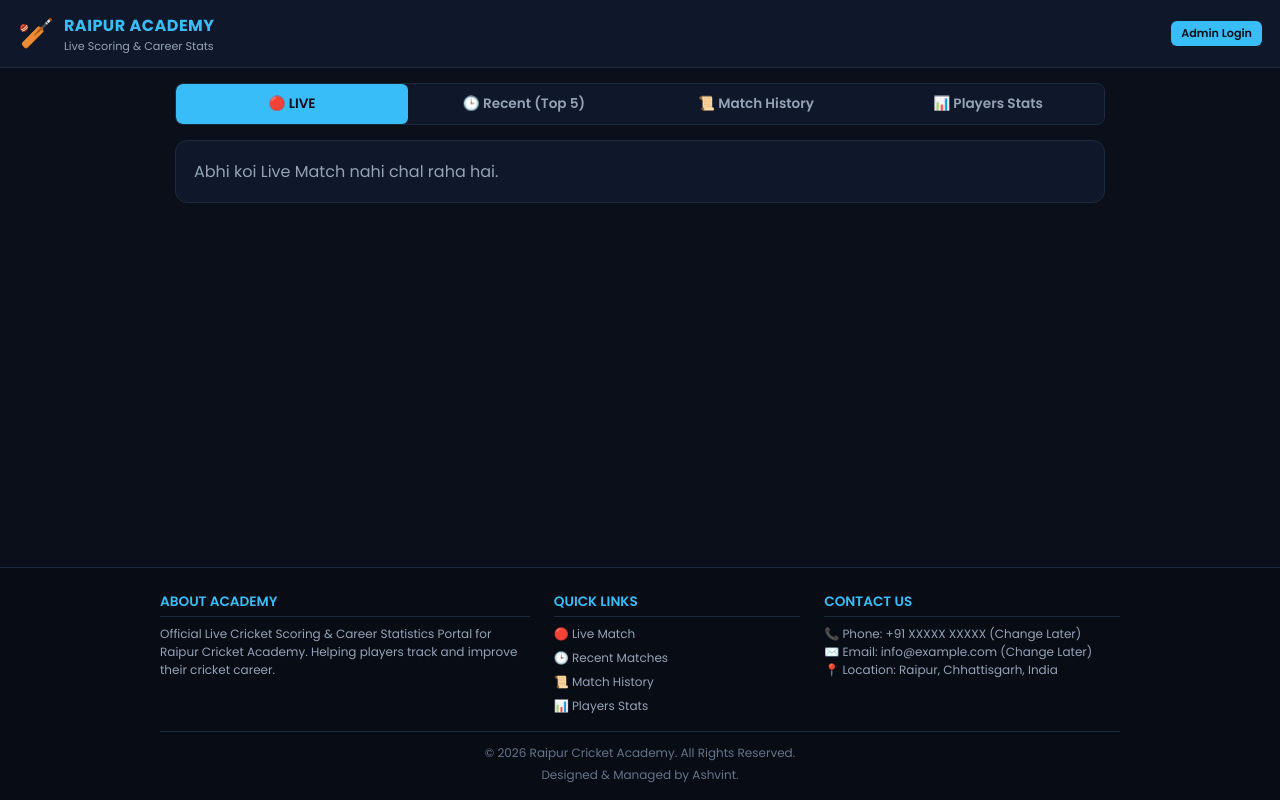
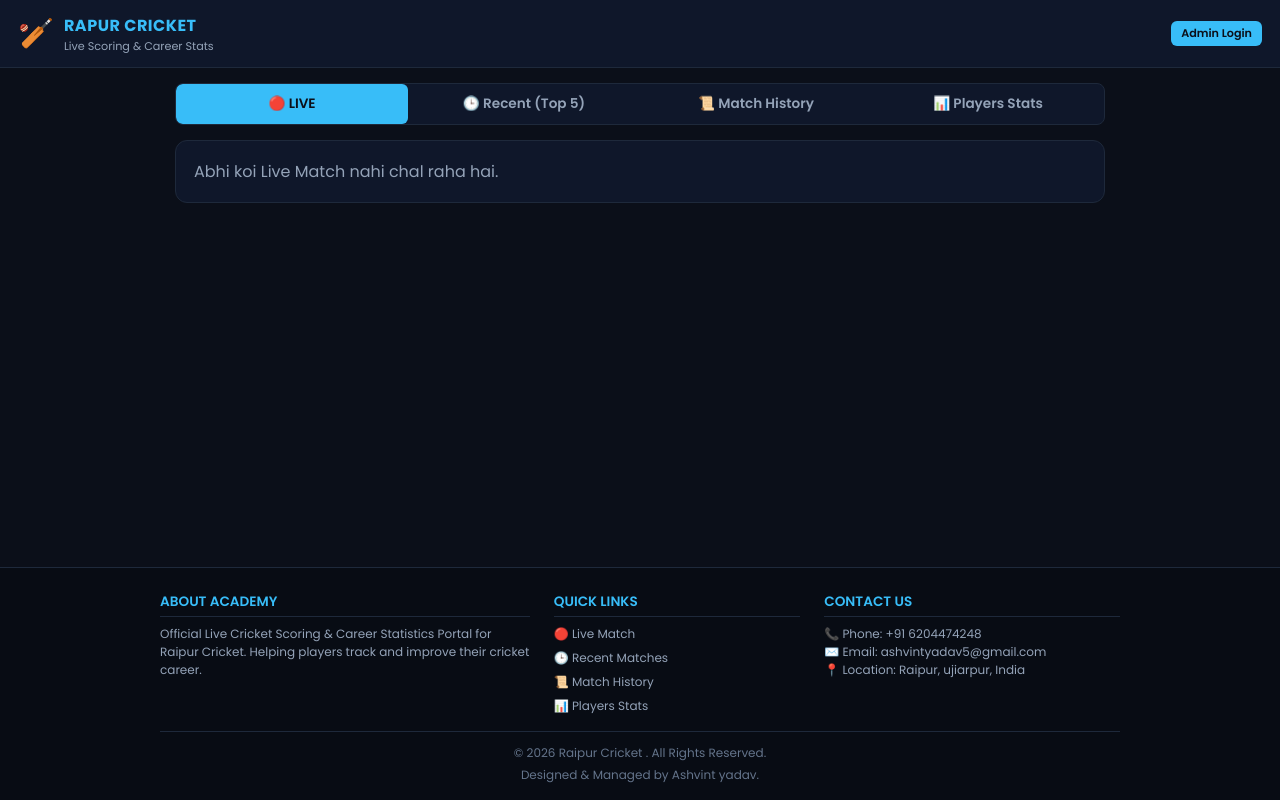
Before and after one commit to cricket-raipur/live, a plain HTML site: page index.html in a window 1280 px wide. Drawn offline with nearby package versions, Linux system fonts and the light colour scheme; no server answers.

Commit message:
Update index.html

```diff
--- a/index.html
+++ b/index.html
@@ -3,7 +3,7 @@
 <head>
   <meta charset="UTF-8">
   <meta name="viewport" content="width=device-width, initial-scale=1.0">
-  <title>Academy Live Scoring</title>
+  <title>Cricket Live Scoring</title>
   <link rel="stylesheet" href="style.css">
   <!-- Google Font & Icons -->
   <link rel="preconnect" href="https://fonts.googleapis.com">
@@ -19,7 +19,7 @@
     <div class="nav-brand" onclick="goHome()">
       <span class="brand-logo">🏏</span>
       <div>
-        <h1>RAIPUR ACADEMY</h1>
+        <h1>RAPUR CRICKET</h1>
         <p>Live Scoring & Career Stats</p>
       </div>
     </div>
@@ -123,7 +123,7 @@
     <div class="footer-grid">
       <div class="footer-section">
         <h4>ABOUT ACADEMY</h4>
-        <p>Official Live Cricket Scoring & Career Statistics Portal for Raipur Cricket Academy. Helping players track and improve their cricket career.</p>
+        <p>Official Live Cricket Scoring & Career Statistics Portal for Raipur Cricket. Helping players track and improve their cricket career.</p>
       </div>
       <div class="footer-section">
         <h4>QUICK LINKS</h4>
@@ -136,14 +136,14 @@
       </div>
       <div class="footer-section">
         <h4>CONTACT US</h4>
-        <p>📞 Phone: +91 XXXXX XXXXX (Change Later)</p>
-        <p>✉️ Email: info@example.com (Change Later)</p>
-        <p>📍 Location: Raipur, Chhattisgarh, India</p>
+        <p>📞 Phone: +91 6204474248</p>
+        <p>✉️ Email: ashvintyadav5@gmail.com</p>
+        <p>📍 Location: Raipur, ujiarpur, India</p>
       </div>
     </div>
     <div class="footer-bottom">
-      <p>© 2026 Raipur Cricket Academy. All Rights Reserved.</p>
-      <p style="font-size:0.75rem; color:#64748b; margin-top:4px;">Designed & Managed by Ashvint.</p>
+      <p>© 2026 Raipur Cricket . All Rights Reserved.</p>
+      <p style="font-size:0.75rem; color:#64748b; margin-top:4px;">Designed & Managed by Ashvint yadav.</p>
     </div>
   </footer>
 
```
